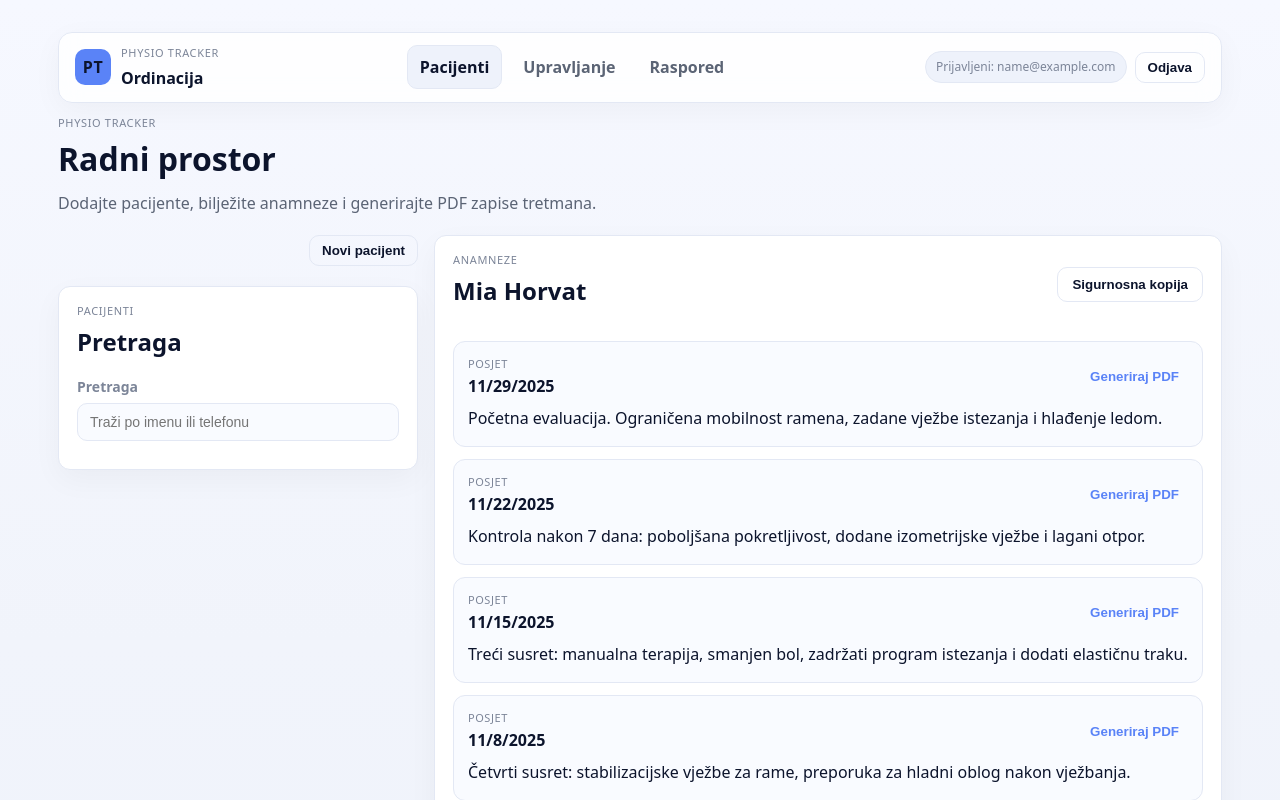
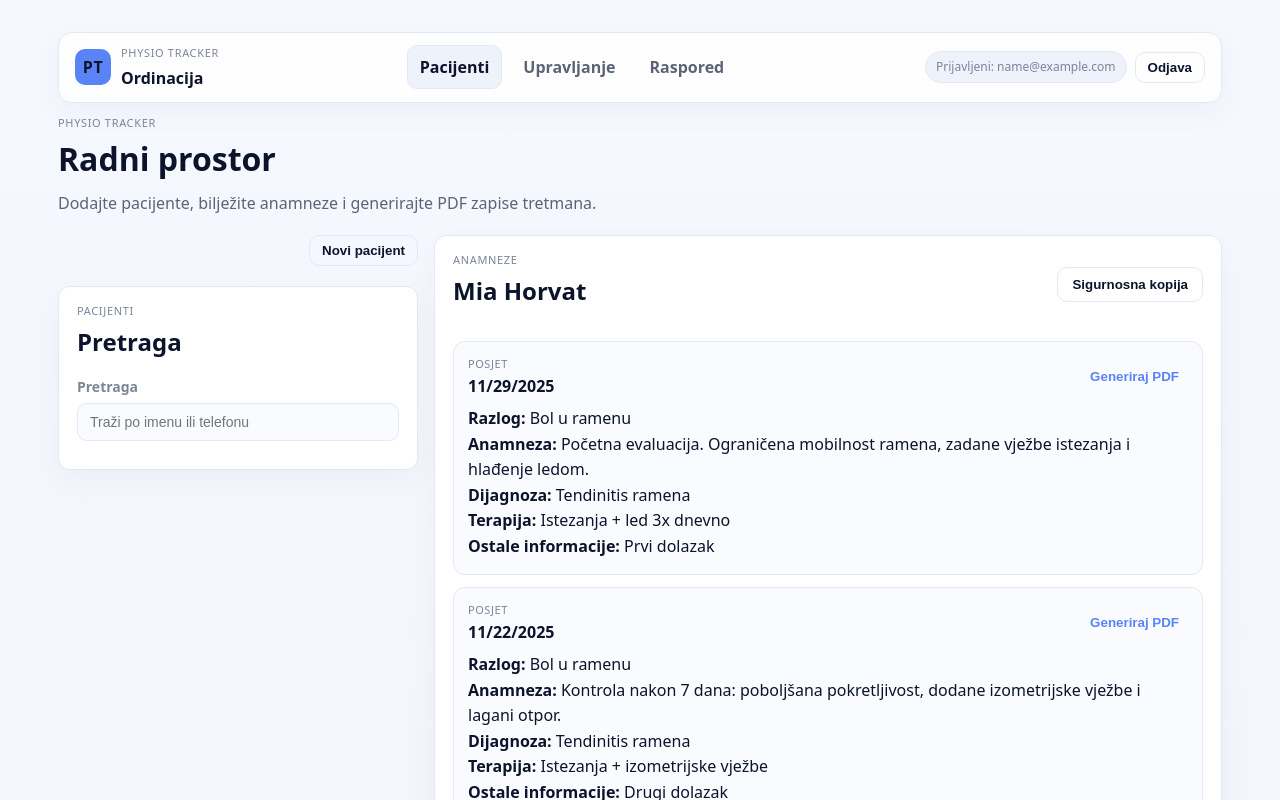
Before and after one commit to OPetricevic/physio-tracker, a React (Vite) app in the folder frontend/: page /login in a window 1280 px wide. Both pictures are taken after typing "name@example.com", "Sample123" into the empty fields and a click on the button "Prijavi se". Shown: the top 800 px of the page. Built offline with nearby package versions, Linux system fonts and the light colour scheme; a web font is replaced by a local one.

Commit message:
feat: expand anamnesis form with reason, diagnosis, therapy, other info

```diff
--- a/frontend/src/components/AnamnesisPanel.tsx
+++ b/frontend/src/components/AnamnesisPanel.tsx
@@ -8,7 +8,13 @@ type Props = {
   totalPages: number
   onPageChange: (page: number) => void
   disabled: boolean
-  onAdd: (note: string) => void
+  onAdd: (input: {
+    note: string
+    diagnosis?: string
+    therapy?: string
+    otherInfo?: string
+    visitReason?: string
+  }) => void
   onGeneratePdf: (anamnesisUuid: string) => void
   onBackup: () => void
 }
@@ -25,12 +31,26 @@ export function AnamnesisPanel({
   onBackup,
 }: Props) {
   const [note, setNote] = useState('')
+  const [diagnosis, setDiagnosis] = useState('')
+  const [therapy, setTherapy] = useState('')
+  const [otherInfo, setOtherInfo] = useState('')
+  const [visitReason, setVisitReason] = useState('')
 
   const handleSubmit = (event: React.FormEvent<HTMLFormElement>) => {
     event.preventDefault()
     if (!note.trim() || disabled) return
-    onAdd(note.trim())
+    onAdd({
+      note: note.trim(),
+      diagnosis: diagnosis.trim() || undefined,
+      therapy: therapy.trim() || undefined,
+      otherInfo: otherInfo.trim() || undefined,
+      visitReason: visitReason.trim() || undefined,
+    })
     setNote('')
+    setDiagnosis('')
+    setTherapy('')
+    setOtherInfo('')
+    setVisitReason('')
   }
 
   return (
@@ -65,7 +85,26 @@ export function AnamnesisPanel({
                 Generiraj PDF
               </button>
             </div>
-            <p className="note__body">{entry.note}</p>
+            <p className="note__body">
+              <strong>Razlog: </strong>
+              {entry.visitReason || 'Nije unesen'}
+            </p>
+            <p className="note__body">
+              <strong>Anamneza: </strong>
+              {entry.note}
+            </p>
+            <p className="note__body">
+              <strong>Dijagnoza: </strong>
+              {entry.diagnosis || 'Nije unesena'}
+            </p>
+            <p className="note__body">
+              <strong>Terapija: </strong>
+              {entry.therapy || 'Nije unesena'}
+            </p>
+            <p className="note__body">
+              <strong>Ostale informacije: </strong>
+              {entry.otherInfo || 'Nema unosa'}
+            </p>
           </article>
         ))}
         {anamneses.length > 0 && (
@@ -94,14 +133,57 @@ export function AnamnesisPanel({
       </div>
 
       <form className="composer" onSubmit={handleSubmit}>
-        <label htmlFor="note">Dodaj anamnezu</label>
+        <label htmlFor="visitReason">Razlog posjete</label>
+        <input
+          id="visitReason"
+          name="visitReason"
+          placeholder="Bol u vratu / koljenu..."
+          value={visitReason}
+          onChange={(e) => setVisitReason(e.target.value)}
+          disabled={disabled}
+        />
+
+        <label htmlFor="note">Anamneza</label>
         <textarea
           id="note"
           name="note"
           placeholder="Bilješke sa tretmana, vježbe, napredak..."
           value={note}
           onChange={(e) => setNote(e.target.value)}
-          rows={4}
+          rows={3}
+          disabled={disabled}
+        />
+
+        <label htmlFor="diagnosis">Dijagnoza</label>
+        <textarea
+          id="diagnosis"
+          name="diagnosis"
+          placeholder="Dijagnoza..."
+          value={diagnosis}
+          onChange={(e) => setDiagnosis(e.target.value)}
+          rows={2}
+          disabled={disabled}
+        />
+
+        <label htmlFor="therapy">Terapija</label>
+        <textarea
+          id="therapy"
+          name="therapy"
+          placeholder="Terapija..."
+          value={therapy}
+          onChange={(e) => setTherapy(e.target.value)}
+          rows={2}
+          disabled={disabled}
+        />
+
+        <label htmlFor="otherInfo">Ostale informacije</label>
+        <textarea
+          id="otherInfo"
+          name="otherInfo"
+          placeholder="Drugi dolazak, stanje..."
+          value={otherInfo}
+          onChange={(e) => setOtherInfo(e.target.value)}
+          rows={2}
           disabled={disabled}
         />
         <div className="actions">
--- a/frontend/src/data/PatientsContext.tsx
+++ b/frontend/src/data/PatientsContext.tsx
@@ -17,7 +17,10 @@ type PatientsContextValue = {
     input: { firstName: string; lastName: string; phone?: string; address?: string; dateOfBirth?: string; sex?: string },
   ) => void
   deletePatient: (uuid: string) => void
-  addAnamnesis: (patientUuid: string, note: string) => Anamnesis | null
+  addAnamnesis: (
+    patientUuid: string,
+    input: { note: string; diagnosis?: string; therapy?: string; otherInfo?: string; visitReason?: string },
+  ) => Anamnesis | null
 }
 
 const PatientsContext = createContext<PatientsContextValue | undefined>(undefined)
@@ -51,30 +54,50 @@ const initialAnamneses: Record<string, Anamnesis[]> = {
       uuid: '2c16b71b-5c9f-4f5c-8a3a-8e3f1d2b5c01',
       patientUuid: '8c3d0c66-7e6c-4a4a-8c5b-7d7d1b5f0a11',
       note: 'Početna evaluacija. Ograničena mobilnost ramena, zadane vježbe istezanja i hlađenje ledom.',
+      diagnosis: 'Tendinitis ramena',
+      therapy: 'Istezanja + led 3x dnevno',
+      otherInfo: 'Prvi dolazak',
+      visitReason: 'Bol u ramenu',
       createdAt: new Date().toISOString(),
     },
     {
       uuid: '4a5bcf1e-1b6d-4d2c-a8f9-6f6edc2a9f11',
       patientUuid: '8c3d0c66-7e6c-4a4a-8c5b-7d7d1b5f0a11',
       note: 'Kontrola nakon 7 dana: poboljšana pokretljivost, dodane izometrijske vježbe i lagani otpor.',
+      diagnosis: 'Tendinitis ramena',
+      therapy: 'Istezanja + izometrijske vježbe',
+      otherInfo: 'Drugi dolazak',
+      visitReason: 'Bol u ramenu',
       createdAt: new Date(Date.now() - 7 * 24 * 60 * 60 * 1000).toISOString(),
     },
     {
       uuid: '7c2e1d9f-0f2b-4f0a-9c3d-3e5f2a1b7c22',
       patientUuid: '8c3d0c66-7e6c-4a4a-8c5b-7d7d1b5f0a11',
       note: 'Treći susret: manualna terapija, smanjen bol, zadržati program istezanja i dodati elastičnu traku.',
+      diagnosis: 'Tendinitis ramena',
+      therapy: 'Manualna terapija + traka',
+      otherInfo: 'Treći dolazak',
+      visitReason: 'Bol u ramenu',
       createdAt: new Date(Date.now() - 14 * 24 * 60 * 60 * 1000).toISOString(),
     },
     {
       uuid: '9d1a6b3c-2f4e-4c8a-9b1d-5f6e7c8a9b33',
       patientUuid: '8c3d0c66-7e6c-4a4a-8c5b-7d7d1b5f0a11',
       note: 'Četvrti susret: stabilizacijske vježbe za rame, preporuka za hladni oblog nakon vježbanja.',
+      diagnosis: 'Tendinitis ramena',
+      therapy: 'Stabilizacijske vježbe',
+      otherInfo: 'Četvrti dolazak',
+      visitReason: 'Bol u ramenu',
       createdAt: new Date(Date.now() - 21 * 24 * 60 * 60 * 1000).toISOString(),
     },
     {
       uuid: '1e3f5a7c-9b2d-4a5f-8c7e-0d1b2c3a4d44',
       patientUuid: '8c3d0c66-7e6c-4a4a-8c5b-7d7d1b5f0a11',
       note: 'Peti susret: skoro potpuni opseg pokreta, prelazak na održavanje 2x tjedno, upute za kućni program.',
+      diagnosis: 'Tendinitis ramena',
+      therapy: 'Održavanje 2x tjedno',
+      otherInfo: 'Peti dolazak',
+      visitReason: 'Bol u ramenu',
       createdAt: new Date(Date.now() - 28 * 24 * 60 * 60 * 1000).toISOString(),
     },
   ],
@@ -126,11 +149,18 @@ export function PatientsProvider({ children }: { children: ReactNode }) {
     })
   }
 
-  const addAnamnesis = (patientUuid: string, note: string) => {
+  const addAnamnesis = (
+    patientUuid: string,
+    input: { note: string; diagnosis?: string; therapy?: string; otherInfo?: string; visitReason?: string },
+  ) => {
     const entry: Anamnesis = {
       uuid: crypto.randomUUID(),
       patientUuid,
-      note,
+      note: input.note,
+      diagnosis: input.diagnosis,
+      therapy: input.therapy,
+      otherInfo: input.otherInfo,
+      visitReason: input.visitReason,
       createdAt: new Date().toISOString(),
     }
     setAnamneses((prev) => {
--- a/frontend/src/pages/Workspace.tsx
+++ b/frontend/src/pages/Workspace.tsx
@@ -52,9 +52,9 @@ export function WorkspacePage() {
     setRecent((prev) => [next.uuid, ...prev.filter((id) => id !== next.uuid)].slice(0, 5))
   }
 
-  const handleAddAnamnesis = (note: string) => {
+  const handleAddAnamnesis = (input: { note: string; diagnosis?: string; therapy?: string; otherInfo?: string; visitReason?: string }) => {
     if (!selectedPatient) return
-    addAnamnesis(selectedPatient.uuid, note)
+    addAnamnesis(selectedPatient.uuid, input)
     setPage(1)
   }
 
```
Also changed, not shown: frontend/src/types.ts (+6 -2 lines).
